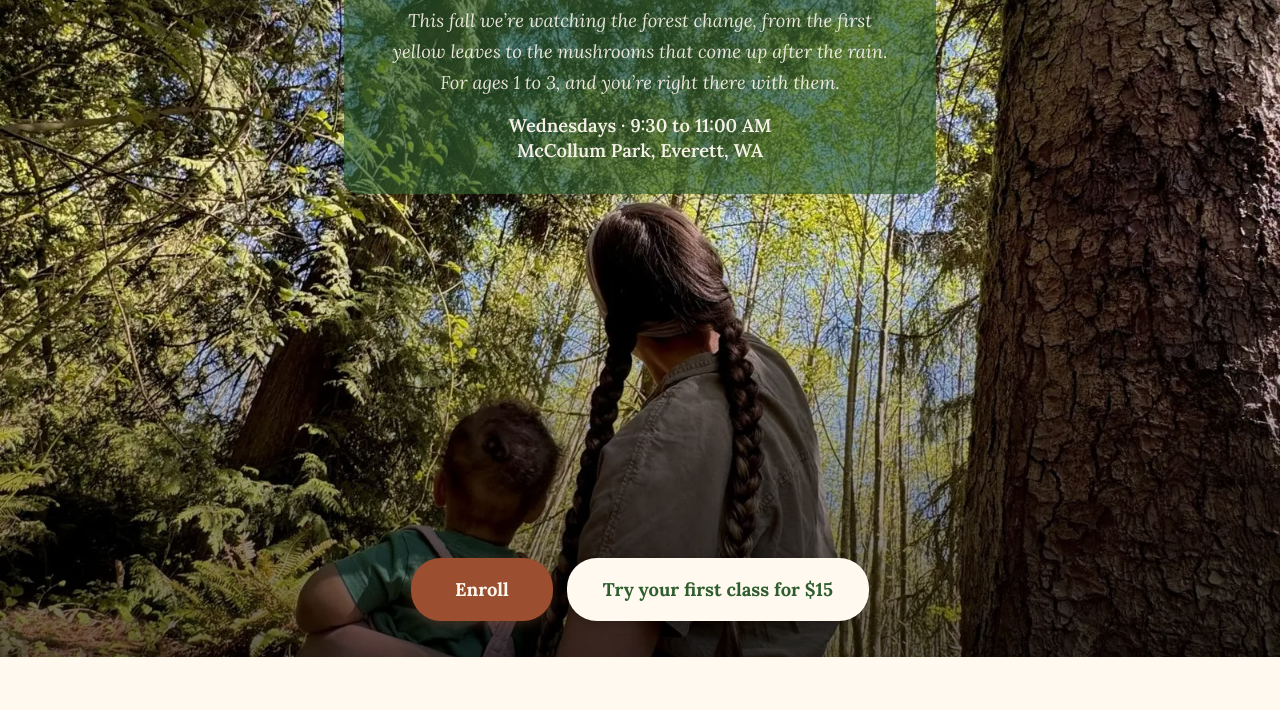
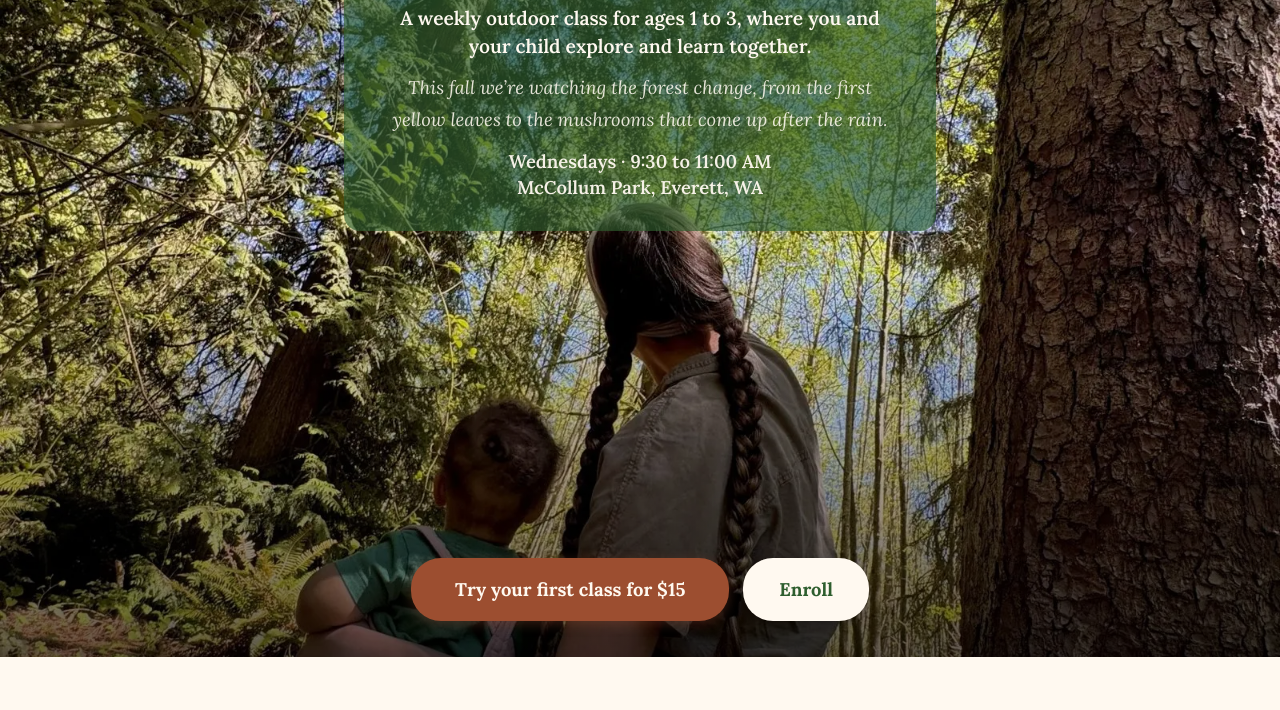
Before and after one commit to mattison-wiliams/littleroots-site, a plain HTML site: page index.html in a window 1280 px wide. Shown: the part 192-902 px from the top of the page. Drawn offline with Linux system fonts and the light colour scheme.

Commit message:
Homepage: lead with the trial class and say what the class is up top
Co-Authored-By: Claude Opus 5.5 <noreply@anthropic.com>
Claude-Session: https://claude.ai/code/session_01RWnddB7s29eY4UTX3CzyGP

```diff
--- a/css/style.css
+++ b/css/style.css
@@ -292,6 +292,16 @@ img {
   margin: 0 auto 32px;
   color: var(--warm-brown);
   font-style: italic;
+}
+
+/* homepage: plain line saying what the class is, right under the headline */
+.hero .hero-what {
+  max-width: 520px;
+  margin: 0 auto 12px;
+  color: #FFF9F0;
+  font-size: 1.2rem;
+  font-weight: 600;
+  line-height: 1.45;
 }
 
 /* Photo hero (homepage) — light text over dark image */
--- a/index.html
+++ b/index.html
@@ -116,14 +116,15 @@
     <div class="container">
       <div class="hero-text-block">
         <h1>Kids being kids in the forest.</h1>
-        <p class="subtitle">This fall we&rsquo;re watching the forest change, from the first yellow leaves to the mushrooms that come up after the rain. For ages 1 to 3, and you&rsquo;re right there with them.</p>
+        <p class="hero-what">A weekly outdoor class for ages 1 to 3, where you and your child explore and learn together.</p>
+        <p class="subtitle">This fall we&rsquo;re watching the forest change, from the first yellow leaves to the mushrooms that come up after the rain.</p>
         <div class="summer-details">
           <p class="summer-info">Wednesdays &middot; 9:30 to 11:00 AM<br>McCollum Park, Everett, WA</p>
         </div>
       </div>
       <div class="hero-buttons">
-        <a href="register.html" class="btn btn-rust">Enroll</a>
-        <a href="https://form.jotform.com/261978581507066" class="btn btn-light" target="_blank" rel="noopener noreferrer">Try your first class for $15<span class="sr-only"> (opens in new tab)</span></a>
+        <a href="https://form.jotform.com/261978581507066" class="btn btn-rust" target="_blank" rel="noopener noreferrer">Try your first class for $15<span class="sr-only"> (opens in new tab)</span></a>
+        <a href="register.html" class="btn btn-light">Enroll</a>
       </div>
     </div>
   </section>
@@ -131,8 +132,6 @@
   <!-- Pricing -->
   <section class="section pricing-section">
     <div class="container">
-      <p class="home-intro">Little Roots is a weekly outdoor class where you and your child explore, play, and learn together in the forest.</p>
-      <div class="intro-divider" aria-hidden="true"></div>
       <div class="pricing-block">
         <p class="price-note price-note--group">A few spots open right now</p>
         <div class="price-row">
@@ -318,8 +317,8 @@
         <h2 class="section-title">No experience needed. Just bring your boots.</h2>
         <p>Every family starts somewhere.</p>
         <div class="hero-buttons">
-          <a class="btn btn-rust" href="register.html">Enroll in Little Roots</a>
-          <a href="https://form.jotform.com/261978581507066" class="btn btn-light" target="_blank" rel="noopener noreferrer">Try your first class for $15<span class="sr-only"> (opens in new tab)</span></a>
+          <a href="https://form.jotform.com/261978581507066" class="btn btn-rust" target="_blank" rel="noopener noreferrer">Try your first class for $15<span class="sr-only"> (opens in new tab)</span></a>
+          <a class="btn btn-light" href="register.html">Enroll in Little Roots</a>
         </div>
       </div>
     </div>
```
